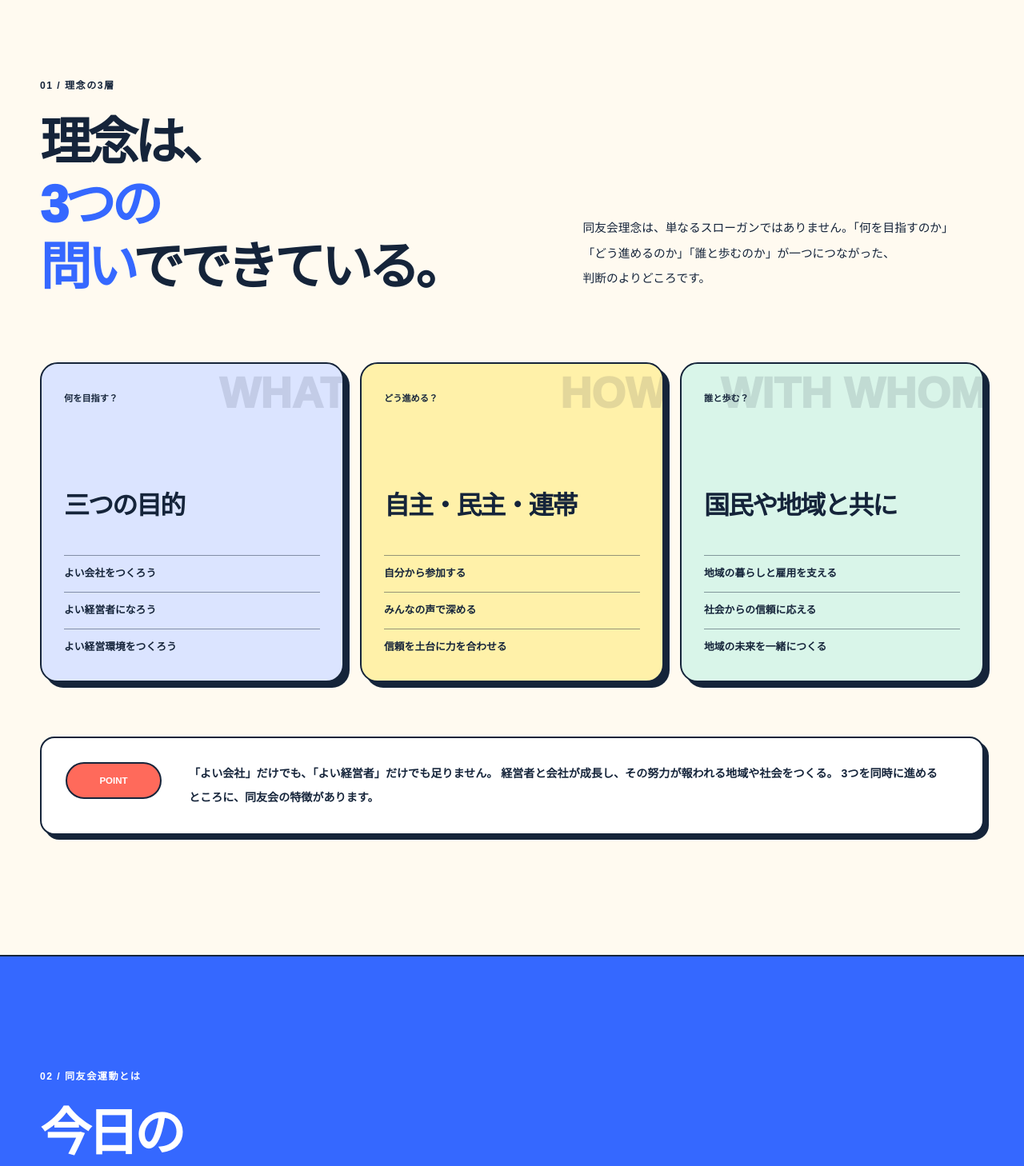
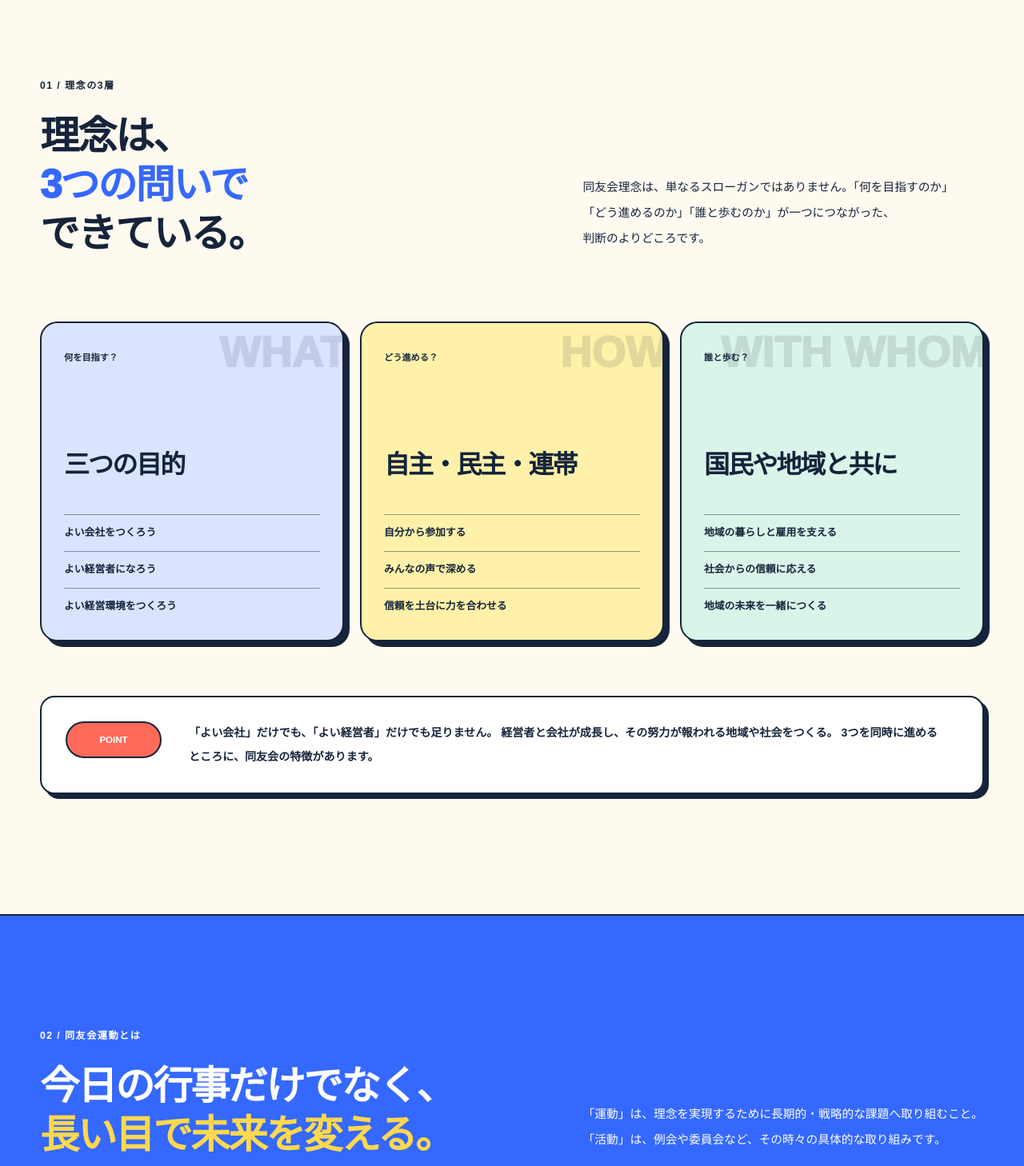
Before and after one commit to masaohana/doyu-guide, a Next.js app: page /guide in a window 1280 px wide. Shown: the part 900-2358 px from the top of the page at 80% size. Built offline with nearby package versions, Linux system fonts and the light colour scheme.

Commit message:
Fix guide headline wrapping and visibility

```diff
--- a/app/globals.css
+++ b/app/globals.css
@@ -1889,6 +1889,14 @@ footer {
   background: var(--cream);
 }
 
+.guide-page :where(p, li, h3, h4, strong) {
+  overflow-wrap: normal;
+  word-break: normal;
+  word-break: auto-phrase;
+  line-break: strict;
+  text-wrap: pretty;
+}
+
 .guide-hero {
   display: grid;
   min-height: 790px;
@@ -2065,13 +2073,20 @@ footer {
 
 .guide-section-head h2 {
   margin: 0;
-  font-size: clamp(2.6rem, 5vw, 5.2rem);
-  font-weight: 950;
-  letter-spacing: -0.08em;
-  line-height: 1.22;
-}
-
-.guide-section-head h2 span {
+  font-size: clamp(2.25rem, 3.85vw, 3.15rem);
+  font-weight: 950;
+  letter-spacing: -0.045em;
+  line-height: 1.24;
+}
+
+.guide-heading-line {
+  display: block;
+  width: max-content;
+  max-width: 100%;
+  white-space: nowrap;
+}
+
+.guide-section-head h2 .guide-heading-accent {
   color: var(--blue);
 }
 
@@ -2188,7 +2203,7 @@ footer {
   padding-block: 140px;
 }
 
-.light-head h2 span {
+.light-head h2 .guide-heading-accent {
   color: var(--yellow);
 }
 
@@ -2619,13 +2634,13 @@ footer {
 
 .guide-final h2 {
   margin: 0;
-  font-size: clamp(2.5rem, 5vw, 5.2rem);
-  font-weight: 950;
-  letter-spacing: -0.08em;
-  line-height: 1.25;
-}
-
-.guide-final h2 span {
+  font-size: clamp(2.25rem, 3.85vw, 3.15rem);
+  font-weight: 950;
+  letter-spacing: -0.045em;
+  line-height: 1.24;
+}
+
+.guide-final h2 .guide-heading-accent {
   color: var(--blue);
 }
 
@@ -2801,7 +2816,12 @@ footer {
 
   .guide-section-head h2,
   .guide-final h2 {
-    font-size: clamp(2.35rem, 11vw, 3.5rem);
+    font-size: clamp(1.6rem, 8.7vw, 3rem);
+  }
+
+  .guide-section-head h2.guide-heading--wide,
+  .guide-final h2.guide-heading--wide {
+    font-size: clamp(1.3rem, 7.15vw, 2.4rem);
   }
 
   .guide-section-head > p {
--- a/app/guide/page.tsx
+++ b/app/guide/page.tsx
@@ -198,10 +198,12 @@ export default function GuidePage() {
         <div className="guide-section-head">
           <div>
             <p className="section-number">01 / 理念の3層</p>
-            <h2>
-              理念は、
-              <br />
-              <span>3つの問い</span>でできている。
+            <h2 className="guide-heading">
+              <span className="guide-heading-line">理念は、</span>
+              <span className="guide-heading-line guide-heading-accent">
+                3つの問いで
+              </span>
+              <span className="guide-heading-line">できている。</span>
             </h2>
           </div>
           <p>
@@ -257,10 +259,13 @@ export default function GuidePage() {
           <div className="guide-section-head light-head">
             <div>
               <p className="section-number">02 / 同友会運動とは</p>
-              <h2>
-                今日の行事だけでなく、
-                <br />
-                <span>長い目で未来を変える。</span>
+              <h2 className="guide-heading guide-heading--wide">
+                <span className="guide-heading-line">
+                  今日の行事だけでなく、
+                </span>
+                <span className="guide-heading-line guide-heading-accent">
+                  長い目で未来を変える。
+                </span>
               </h2>
             </div>
             <p>
@@ -306,10 +311,11 @@ export default function GuidePage() {
         <div className="guide-section-head">
           <div>
             <p className="section-number">03 / 例会の学び</p>
-            <h2>
-              話を聴く。
-              <br />
-              <span>自分に重ねる。</span>
+            <h2 className="guide-heading">
+              <span className="guide-heading-line">話を聴く。</span>
+              <span className="guide-heading-line guide-heading-accent">
+                自分に重ねる。
+              </span>
             </h2>
           </div>
           <p>
@@ -350,10 +356,11 @@ export default function GuidePage() {
           <div className="guide-section-head light-head">
             <div>
               <p className="section-number">04 / 人を生かす経営</p>
-              <h2>
-                人を大切にする。
-                <br />
-                <span>だから、経営を磨く。</span>
+              <h2 className="guide-heading">
+                <span className="guide-heading-line">人を大切にする。</span>
+                <span className="guide-heading-line guide-heading-accent">
+                  だから、経営を磨く。
+                </span>
               </h2>
             </div>
             <p>
@@ -412,10 +419,11 @@ export default function GuidePage() {
         <div className="guide-section-head">
           <div>
             <p className="section-number">05 / 組織づくり</p>
-            <h2>
-              学びの場は、
-              <br />
-              <span>みんなでつくる。</span>
+            <h2 className="guide-heading">
+              <span className="guide-heading-line">学びの場は、</span>
+              <span className="guide-heading-line guide-heading-accent">
+                みんなでつくる。
+              </span>
             </h2>
           </div>
           <p>
@@ -439,10 +447,13 @@ export default function GuidePage() {
           <div className="guide-section-head light-head">
             <div>
               <p className="section-number">06 / 理念の歩み</p>
-              <h2>
-                理念は、歴史の中で
-                <br />
-                <span>磨かれてきた。</span>
+              <h2 className="guide-heading">
+                <span className="guide-heading-line">
+                  理念は、歴史の中で
+                </span>
+                <span className="guide-heading-line guide-heading-accent">
+                  磨かれてきた。
+                </span>
               </h2>
             </div>
             <p>
@@ -467,10 +478,12 @@ export default function GuidePage() {
       <section className="guide-final section-shell">
         <div>
           <p className="section-number">READ, THINK, TRY.</p>
-          <h2>
-            わかった、で終わらせない。
-            <br />
-            <span>自社ならどうする？</span>
+          <h2 className="guide-heading">
+            <span className="guide-heading-line">わかった、</span>
+            <span className="guide-heading-line">で終わらせない。</span>
+            <span className="guide-heading-line guide-heading-accent">
+              自社ならどうする？
+            </span>
           </h2>
           <p>
             同友会の学びは、自分の会社に問いを持ち帰るところから始まります。
```
Also changed, not shown: 1 other file (tests, documents, lock files or other folders).
